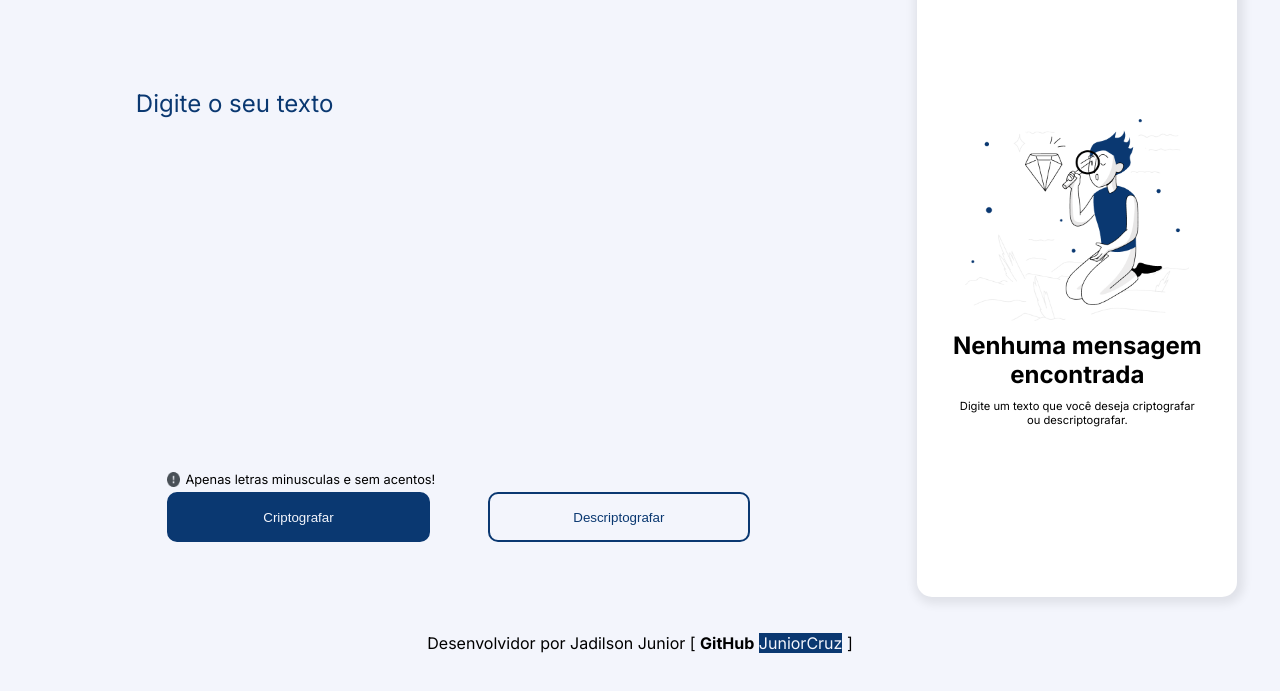
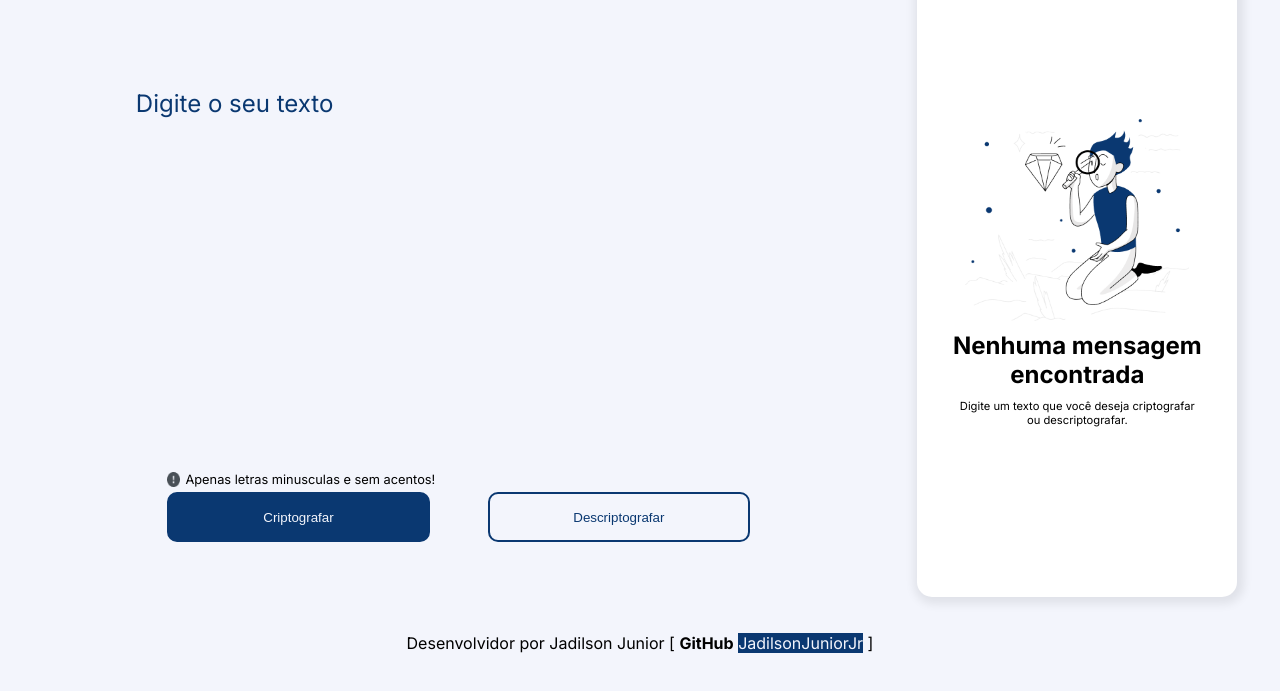
Before and after one commit to JadilsonJuniorJR/Alura_Challenge_Decodificador_de_Texto, a plain HTML site: page Index.html in a window 1280 px wide. Shown: the part 87-778 px from the top of the page. Drawn offline with Linux system fonts and the light colour scheme.

Commit message:
Update Index.html

```diff
--- a/Index.html
+++ b/Index.html
@@ -48,7 +48,7 @@
         </section>
     </main>
     <footer class="rodape">
-        <p> Desenvolvidor por Jadilson Junior [ <span id="negrito">GitHub</span>  <a href="https://github.com/JadilsonJuniorJR" target="_blank"> JuniorCruz</a> ] </p>
+        <p> Desenvolvidor por Jadilson Junior [ <span id="negrito">GitHub</span>  <a href="https://github.com/JadilsonJuniorJR" target="_blank"> JadilsonJuniorJr</a> ] </p>
     </footer>
     <script src="./src/script.js"></script>
 </body>
```
